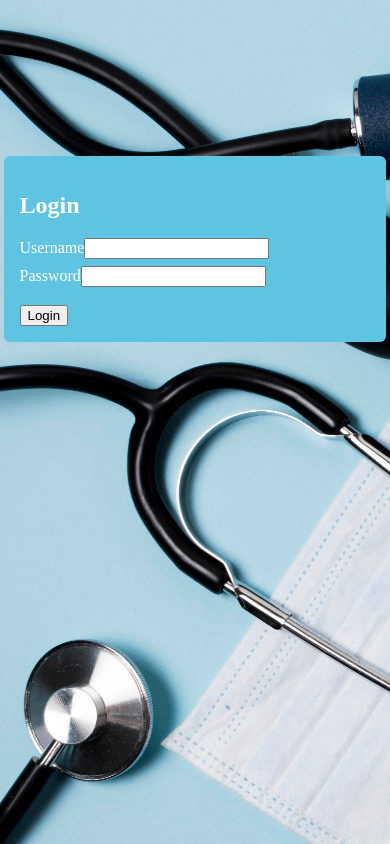
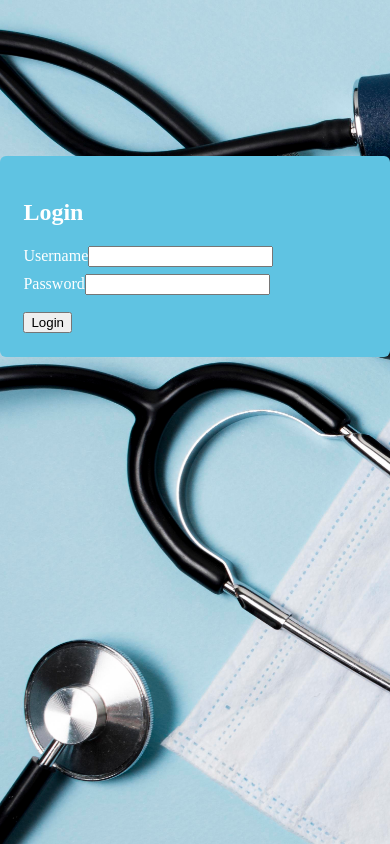
Before and after one commit to Fareed0001/Medical-records-system-01, a Next.js app: page / in a window 390 px wide. Built offline with nearby package versions, Linux system fonts and the light colour scheme.

Commit message:
login container mobile

```diff
--- a/src/styles/loginPage.module.css
+++ b/src/styles/loginPage.module.css
@@ -57,5 +57,6 @@
     width: 90%;
     margin: 40% auto 0;
     background-color: #5fc3e2;
+    padding: 6%;
   }
 }
```
